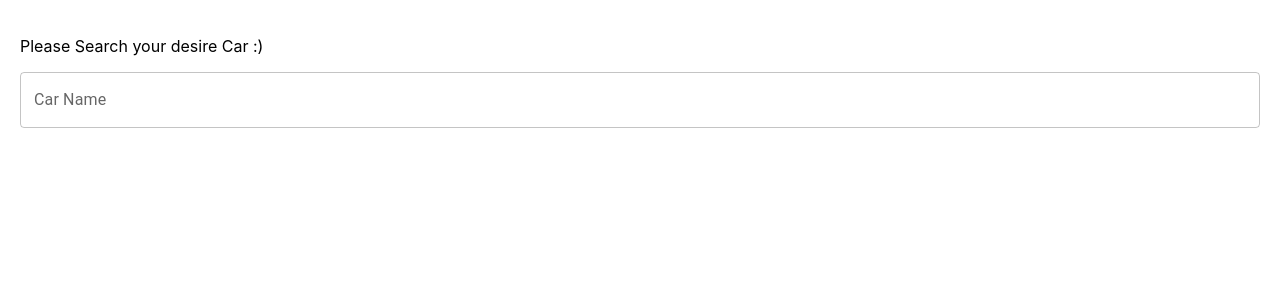
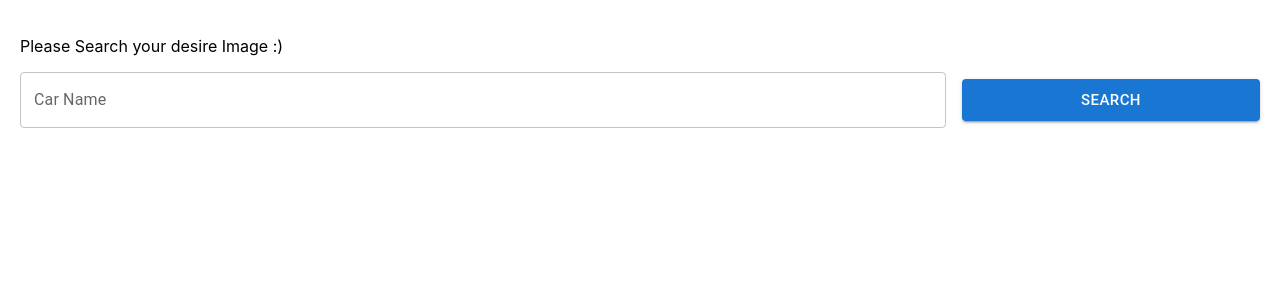
Before and after one commit to h-gerami/React-Class, a React (Create React App) app: page / in a window 1280 px wide. Shown: the top 300 px of the page. Built offline with nearby package versions, Linux system fonts and the light colour scheme.

Commit message:
axios fetch search bar ...

```diff
--- a/package.json
+++ b/package.json
@@ -10,6 +10,7 @@
     "@testing-library/jest-dom": "^5.16.1",
     "@testing-library/react": "^12.1.2",
     "@testing-library/user-event": "^13.5.0",
+    "axios": "^0.24.0",
     "react": "^17.0.2",
     "react-dom": "^17.0.2",
     "react-scripts": "5.0.0",
--- a/src/App.js
+++ b/src/App.js
@@ -1,12 +1,73 @@
+import axios from "axios";
 import React, { Component } from "react";
 import SearchBar from "./Common/SearchBar/SearchBar";
+import { API } from "./Global/Statics";
+import ImageCard from "./Common/Card/ImageCard";
+import { Spinner } from "./Common";
+import { List, ListItem } from "@mui/material";
 
 class App extends Component {
+  state = {
+    imagesList: [],
+    loading: false,
+  };
+  onSearcheBarClick = (searchedText) => {
+    this.setState({ loading: true });
+    // var requestOptions = {
+    //   method: "GET",
+    //   redirect: "follow",
+    // };
+
+    // fetch(`${API}&query=${searchedText}`, requestOptions)
+    //   .then((response) => response.text())
+    //   .then((result) => console.log(result))
+    //   .catch((error) => console.log("error", error));
+    axios
+      .get(`${API}`, {
+        params: {
+          query: searchedText,
+        },
+      })
+      .then((res) => {
+        console.log(res.data.results);
+        this.setState({ imagesList: res.data.results });
+        this.setState({ loading: false });
+      });
+  };
   render() {
     return (
       <div className="app-container">
-        <p>Please Search your desire Car :)</p>
-        <SearchBar label="Car Name" />
+        <p>Please Search your desire Image :)</p>
+        <SearchBar
+          onFormSubmit={this.onSearcheBarClick}
+          // onFormSubmit={(t) => this.onSearcheBarClick(t)}
+          label="Car Name"
+        />
+        <List
+          sx={{ width: "100%", maxWidth: 360, bgcolor: "background.paper" }}
+        >
+          {this.state.imagesList && this.state.imagesList.length > 0
+            ? this.state.imagesList.map((data) => {
+                return (
+                  <ListItem>
+                    <ImageCard
+                      title={data.user.username}
+                      subheader={data.created_at}
+                      image={data.urls.regular}
+                      alt={data.alt_description}
+                      decription={data.user.bio}
+                      avatar={data.user.profile_image.small}
+                    />
+                  </ListItem>
+                );
+              })
+            : null}
+        </List>
+
+        <Spinner
+          isSpinnerOpen={this.state.loading}
+          spinnerText={"Loading ..."}
+        />
       </div>
     );
   }
--- a/src/App_1_3.js
+++ b/src/App_1_3.js
@@ -44,6 +44,12 @@ class App extends Component {
       showHosseinImg: !this.state.showHosseinImg,
       toggleIcons: !this.state.toggleIcons,
     });
+    // this.setState({
+    //   showHosseinImg: !this.state.showHosseinImg,
+    // });
+    // this.setState({
+    //   toggleIcons: !this.state.toggleIcons,
+    // });
   }
   renderComponents() {
     if (this.state.name !== "React") {
--- /dev/null
+++ b/src/Common/Card/ImageCard.js
@@ -0,0 +1,41 @@
+import * as React from "react";
+import { styled } from "@mui/material/styles";
+import Card from "@mui/material/Card";
+import CardHeader from "@mui/material/CardHeader";
+import CardMedia from "@mui/material/CardMedia";
+import CardContent from "@mui/material/CardContent";
+import CardActions from "@mui/material/CardActions";
+import Avatar from "@mui/material/Avatar";
+import IconButton from "@mui/material/IconButton";
+import Typography from "@mui/material/Typography";
+import { red } from "@mui/material/colors";
+import FavoriteIcon from "@mui/icons-material/Favorite";
+
+const ImageCard = (props) => {
+  const { title, subheader, image, alt, decription, avatar } = props;
+  return (
+    <Card sx={{ maxWidth: 345 }}>
+      <CardHeader
+        avatar={
+          <Avatar src={avatar} sx={{ bgcolor: red[500] }} aria-label="recipe">
+            R
+          </Avatar>
+        }
+        title={title}
+        subheader={subheader}
+      />
+      <CardMedia component="img" height="194" image={image} alt={alt} />
+      <CardContent>
+        <Typography variant="body2" color="text.secondary">
+          {decription}
+        </Typography>
+      </CardContent>
+      <CardActions disableSpacing>
+        <IconButton aria-label="add to favorites">
+          <FavoriteIcon />
+        </IconButton>
+      </CardActions>
+    </Card>
+  );
+};
+export default ImageCard;
--- a/src/Common/SearchBar/SearchBar.js
+++ b/src/Common/SearchBar/SearchBar.js
@@ -1,5 +1,6 @@
 import React from "react";
 import TextField from "@mui/material/TextField";
+import { Button, Grid } from "@mui/material";
 class SearchBar extends React.Component {
   constructor(props) {
     super(props);
@@ -8,16 +9,41 @@ class SearchBar extends React.Component {
   state = {
     searchedText: "",
   };
+  // onFormSubmit(event){   // we have Error now
+  //   event.preventDefault();
+  //   console.log(this.state.searchedText);
+  // };
+  onFormSubmition = (event) => {
+    event.preventDefault();
+    // console.log(this.state.searchedText);
+    this.props.onFormSubmit(this.state.searchedText);
+  };
   render() {
-    const { label } = this.props;
+    const { label, onFormSubmit } = this.props;
     return (
+      <Grid alignItems={"center"} container spacing={2}>
+        <Grid item xs={9}>
+          <form onSubmit={this.onFormSubmition}>
             <TextField
               fullWidth
-        onChange={(t) => console.log(t.target.value)}
+              onChange={(t) => this.setState({ searchedText: t.target.value })}
               id="outlined-basic"
               label={label}
               variant="outlined"
             />
+          </form>
+        </Grid>
+        <Grid alignItems={"center"} item xs={3}>
+          <Button
+            onClick={() => onFormSubmit(this.state.searchedText)}
+            fullWidth
+            variant="contained"
+            size="large"
+          >
+            Search
+          </Button>
+        </Grid>
+      </Grid>
     );
   }
 }
--- /dev/null
+++ b/src/Global/Statics.js
@@ -0,0 +1,2 @@
+export const API =
+  "https://api.unsplash.com/search/photos/?client_id=6uFv-X7QdxfFD2i54DgLQHTT2Ovi8XjqdDpyjLYiVPQ";
```
Also changed, not shown: src/Global/Services.js (added), 1 other file (tests, documents, lock files or other folders). Lines whose indentation alone changed are shown as unchanged.
